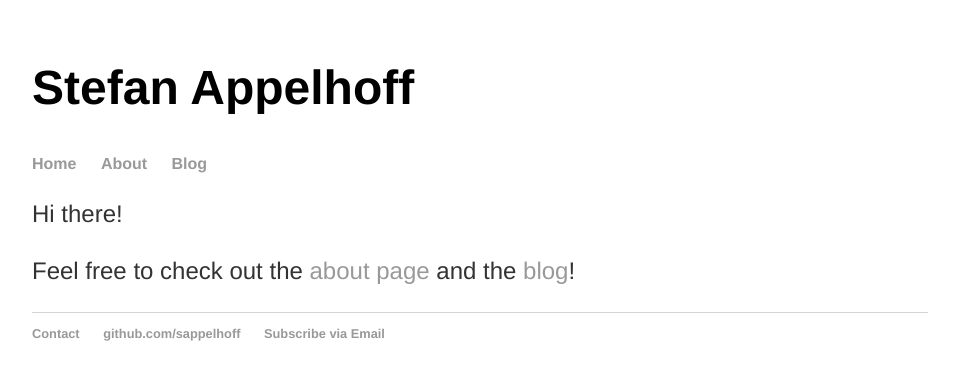
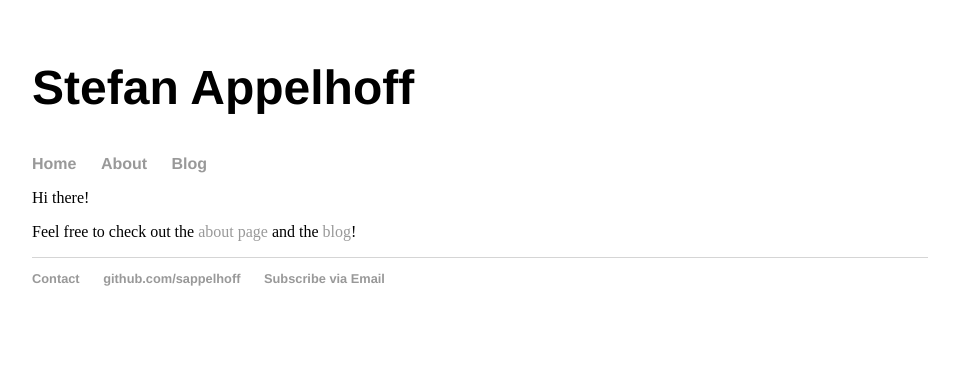
Before and after one commit to sappelhoff/sappelhoff.github.io, a Jekyll site: the page built from index.html, in a window 1280 px wide. Shown: the top 380 px of the page, without its empty margins (160-1119 px from the left). Built offline with Jekyll 4.4.1, drawn with Linux system fonts in a browser that asks for light colours.

Commit message:
change font family of p

```diff
--- a/css/main.css
+++ b/css/main.css
@@ -23,7 +23,7 @@ h1 {
     font-size: 3em;
     font-family:'Helvetica', 'Arial', 'Sans-Serif';
 }
-p {
+p ul li{
     font-size: 1.5em;
     font-family:'Helvetica', 'Arial', 'Sans-Serif';
     line-height: 1.4em;
```
